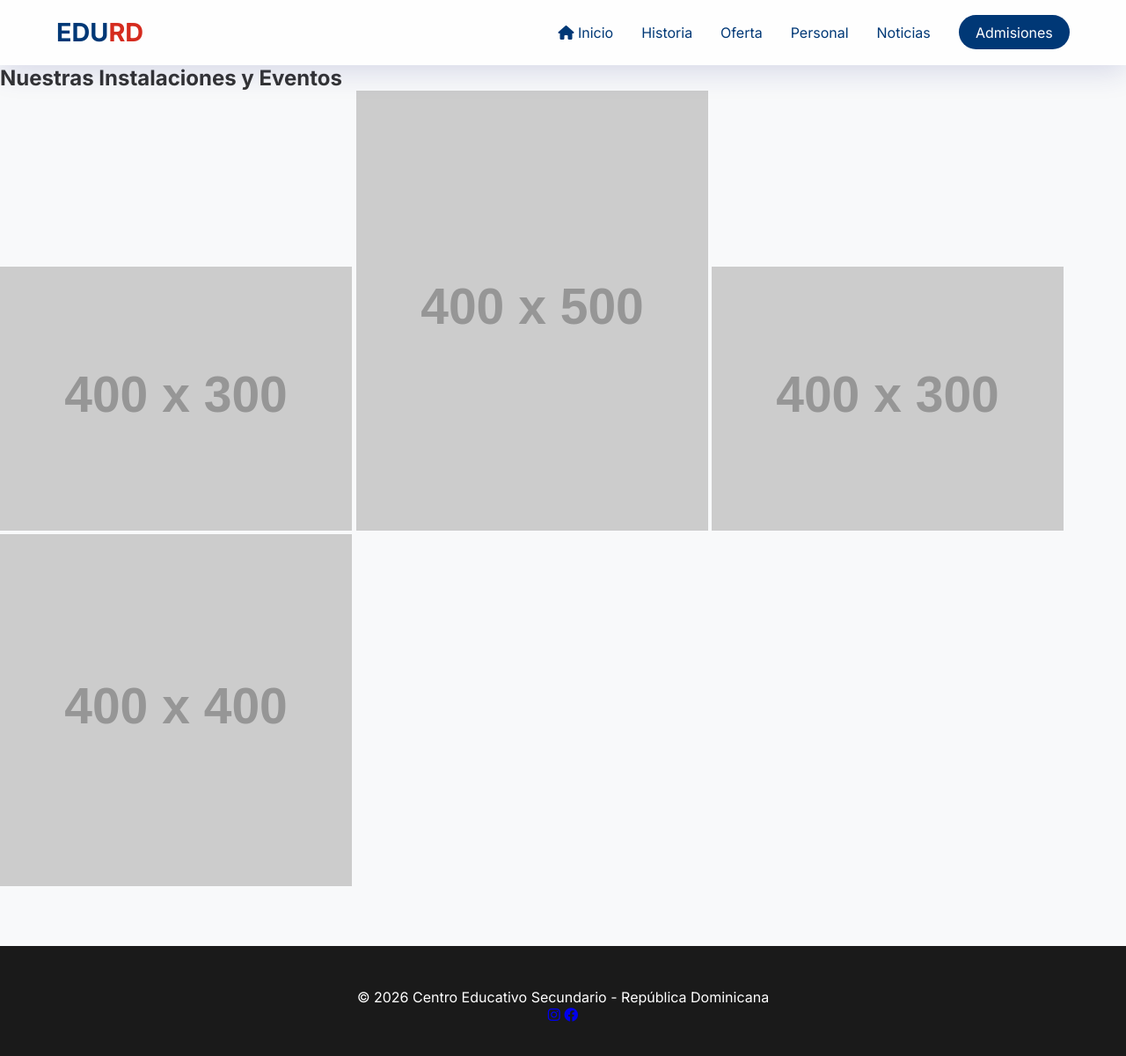
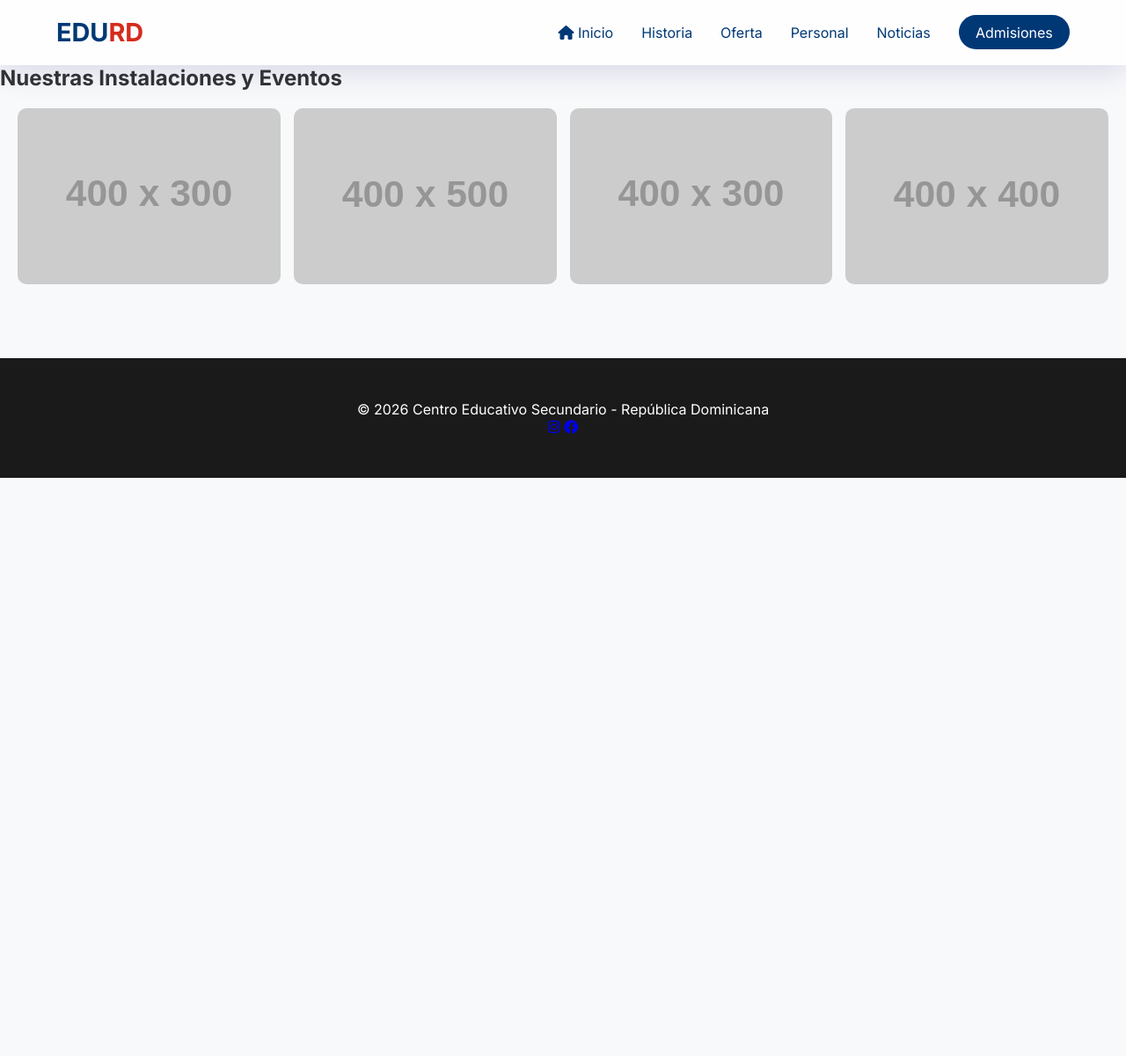
Before and after one commit to jorge21028/centroeducativo, a Jekyll site: the page built from galeria.html, in a window 1280 px wide and 1211 px high. Shown: the top 1200 px of the window at 88% size. Built offline with Jekyll 4.4.1, drawn with Linux system fonts in a browser that asks for light colours.

Commit message:
Update style.css

```diff
--- a/assets/css/style.css
+++ b/assets/css/style.css
@@ -98,3 +98,26 @@ body {
 }
 
 .leer-mas:hover { text-decoration: underline; }
+
+.grid-galeria {
+    display: grid;
+    grid-template-columns: repeat(auto-fill, minmax(250px, 1fr));
+    grid-auto-rows: 200px;
+    gap: 15px;
+    padding: 20px;
+}
+
+.grid-galeria img {
+    width: 100%;
+    height: 100%;
+    object-fit: cover;
+    border-radius: 10px;
+    transition: 0.4s;
+    filter: grayscale(30%);
+}
+
+.grid-galeria img:hover {
+    filter: grayscale(0%);
+    transform: scale(1.03);
+    cursor: pointer;
+}
```
